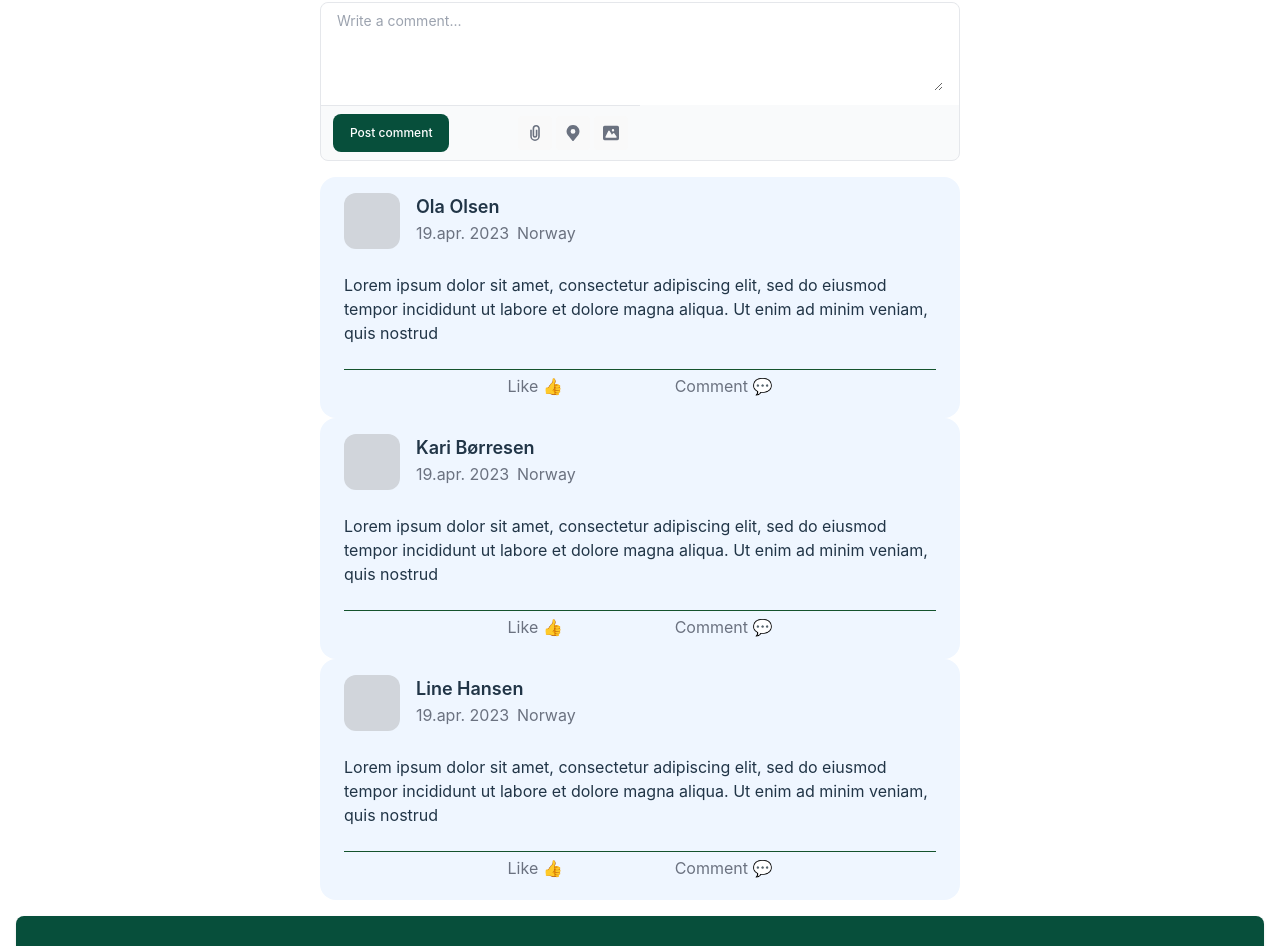
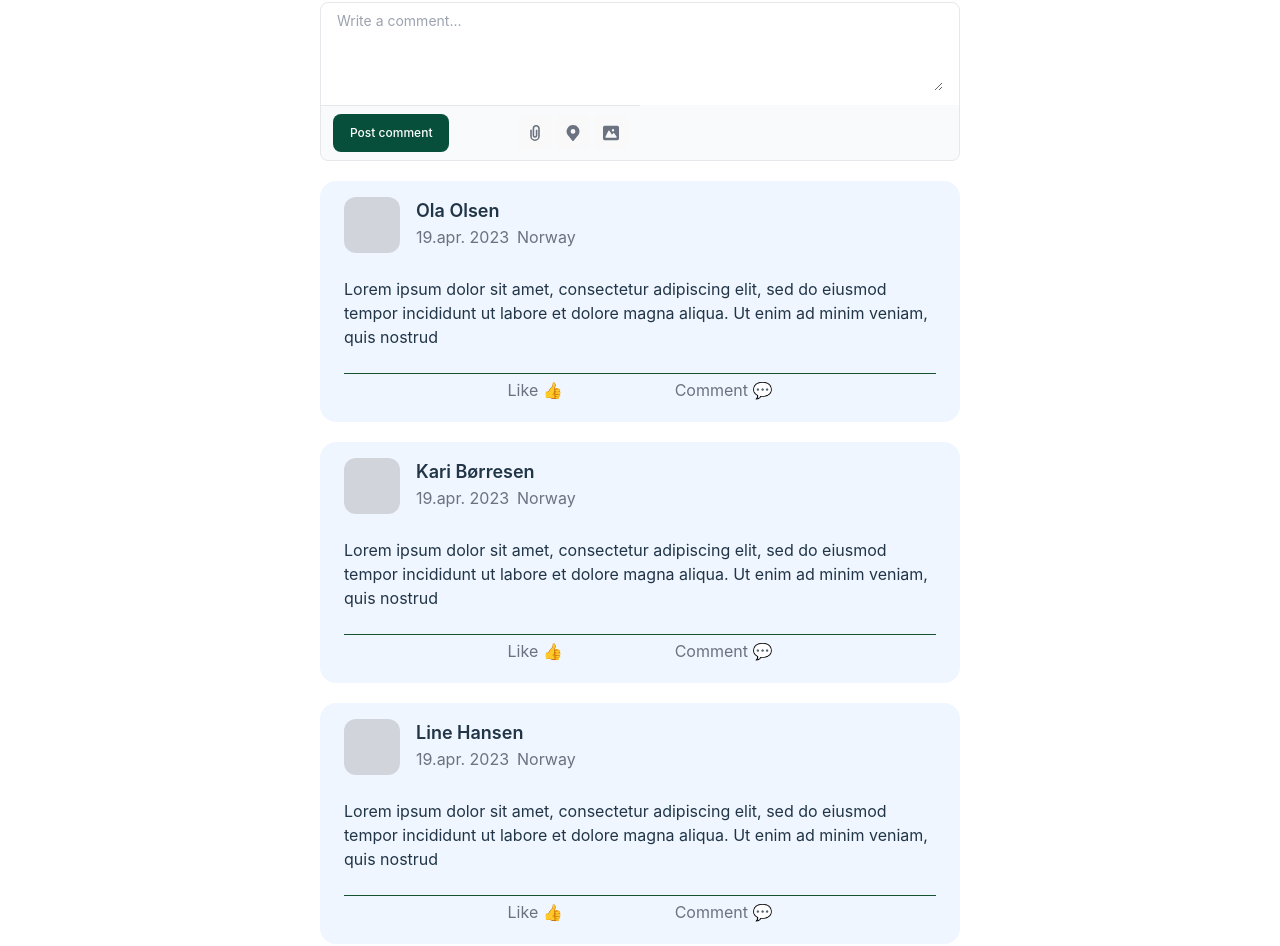
Before and after one commit to Noroff-FED-Campus-Assignments/css-frameworks-sindri, a React (Vite) app: page / in a window 1280 px wide. Shown: the part 196-1142 px from the top of the page. Built offline with nearby package versions, Linux system fonts and the light colour scheme; no server answers.

Commit message:
added margin

```diff
--- a/src/components/example-users-posts/index.jsx
+++ b/src/components/example-users-posts/index.jsx
@@ -17,9 +17,15 @@ function ExampleUsersPosts() {
   return (
     <>
     <MakeComment/>
+    <div className="my-5">
     <PostCard author="Ola Olsen" />
+    </div>
+    <div className="my-5">
     <PostCard author="Kari Børresen" />
+    </div>
+    <div className="my-5">
     <PostCard author="Line Hansen" />
+    </div>
 
     </>
   );
--- a/src/pages/Home.jsx
+++ b/src/pages/Home.jsx
@@ -7,7 +7,9 @@ function HomePage() {
     <div className=" md:w-2/4 mx-auto">
       <Searchbar/>
 
-      <ExampleUsersPosts />
+    <ExampleUsersPosts />
+
+
       </div>
     </>
   );
```
